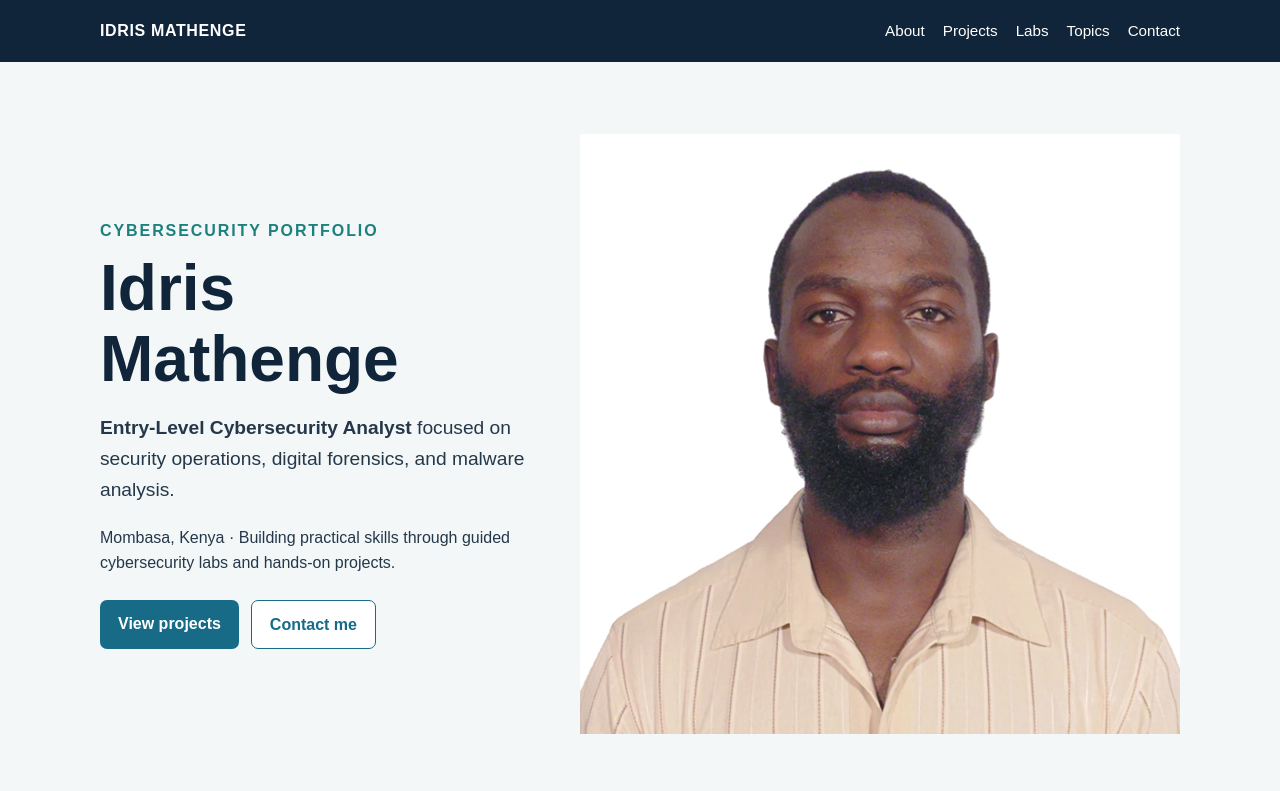
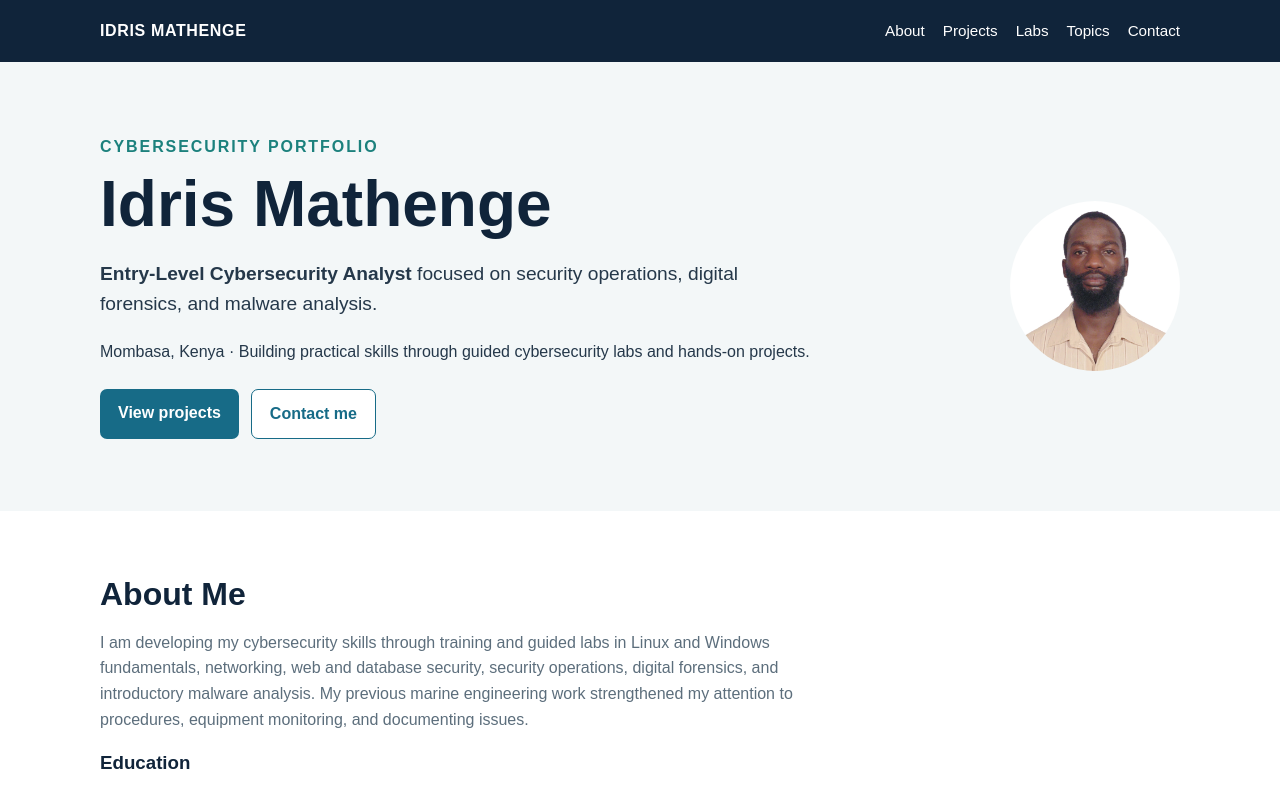
Before and after one commit to idriss-01/idriss-01.github.io, a plain HTML site: page index.html in a window 1280 px wide. Shown: the top 791 px of the page. Drawn offline with Linux system fonts and the light colour scheme.

Commit message:
Enhance avatar image styling
Added inline styles to avatar image for better presentation.

```diff
--- a/index.html
+++ b/index.html
@@ -117,7 +117,7 @@
             <a class="button secondary" href="#contact">Contact me</a>
           </div>
         </div>
-        <img class="avatar" src="VISA%20PP.jpg" alt="Photo of Idris Mathenge">
+        <img class="avatar" src="VISA%20PP.jpg" alt="Photo of Idris Mathenge" style="width:170px;height:170px;max-width:100%;object-fit:cover;border-radius:50%;display:block;">
       </div>
     </section>
 
```
